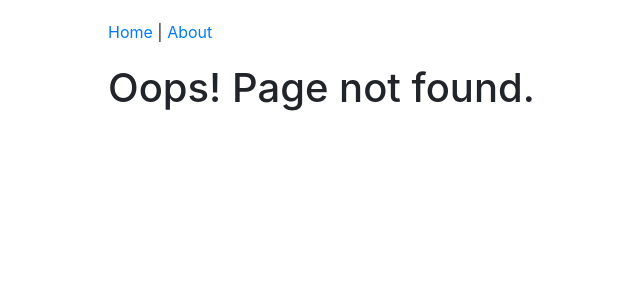
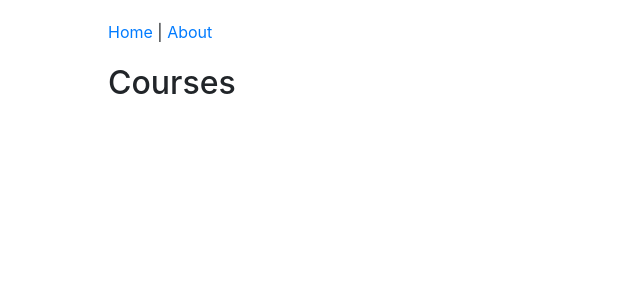
Before and after one commit to ElliotRedhead/LearningReactRedux, a React (Create React App) app in the folder my-app/: page /courses in a window 1280 px wide. Before the commit this address had no page. Shown: the top 300 px of the page, without its empty margins (122-762 px from the left). Built offline with nearby package versions, Linux system fonts and the light colour scheme.

Commit message:
Added courses page and default home.

```diff
--- a/my-app/src/components/App.js
+++ b/my-app/src/components/App.js
@@ -4,14 +4,16 @@ import HomePage from "./home/HomePage";
 import AboutPage from "./about/AboutPage";
 import Header from "./common/Header";
 import PageNotFound from "./PageNotFound";
+import CoursesPage from "./courses/CoursesPage";
 
 function App() {
     return (
         <div className="container-fluid">
             <Header />
             <Switch>
-                <Route exact path="/" component={HomePage} />
+                <Route exact path={["/", "/FirstReact"]} component={HomePage} />
                 <Route path="/about" component={AboutPage} />
+                <Route path="/courses" component={CoursesPage} />
                 <Route component={PageNotFound} />
             </Switch>
         </div>
--- a/my-app/src/components/courses/CoursesPage.js
+++ b/my-app/src/components/courses/CoursesPage.js
@@ -2,7 +2,7 @@ import React from "react";
 
 // Only using a class here for stateful implementation and to learn both syntaces.
 
-class CoursePage extends React.Component {
+class CoursesPage extends React.Component {
     render() {
         return <h2>Courses</h2>;
     }
```
